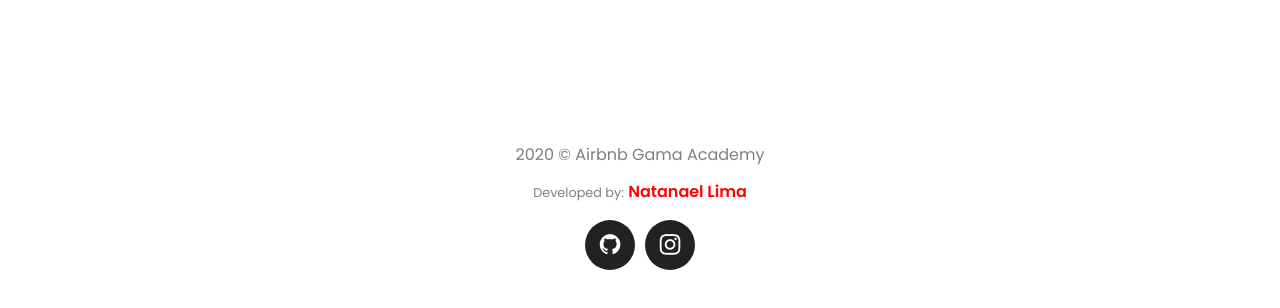
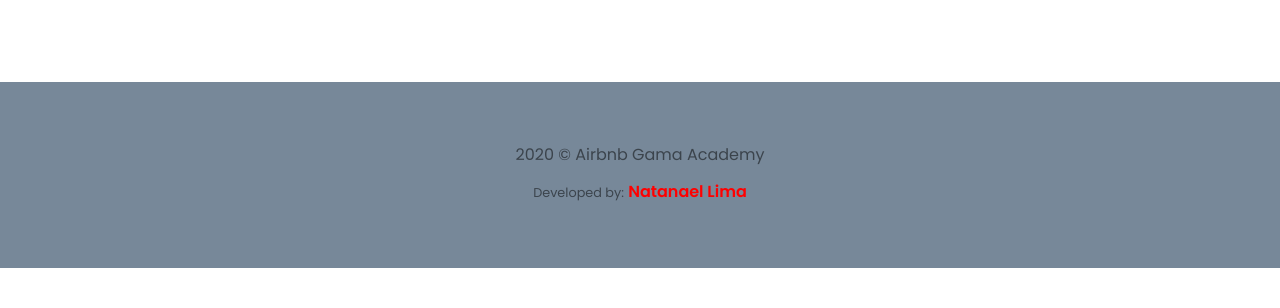
Before and after one commit to esdrasli/AirbnbGama, a plain HTML site: page index.html in a window 1280 px wide. Shown: the part 680-988 px from the top of the page. After the commit the page ends 948 px from the top, so only its background shows below. Drawn offline with nearby package versions, Linux system fonts and the light colour scheme; some packages are replaced by stand-ins of ours; no server answers; files whose address does not match are found by name.

Commit message:
add
footer

```diff
--- a/css/estilo.css
+++ b/css/estilo.css
@@ -100,7 +100,7 @@ a.paginate__link {
 a.paginate__link:hover { text-decoration: none; }
 
 /* Footer */
-.footer { background-color: darkgrays; }
+.footer { background-color: lightslategrey; }
 .footer__copyright { line-height: 50px; }
 .footer__developer span {
     font-weight: 600;
--- a/index.html
+++ b/index.html
@@ -99,20 +99,6 @@
             <div class="col-12 text-center mb-3 footer__developer">
                 <small class="text-black-50">Developed by:</small> <span>Natanael Lima</span>
             </div>
-            <div class="col-12 text-center">
-                <ul class="footer__networks">
-                    <li class="footer__networks--items">
-                        <a href="https://github.com/esdrasli/airbnbGama" class="footer__networks--link" target="_blank">
-                            <i class="fa fa-github" aria-hidden="true"></i>
-                        </a>
-                    </li>
-                    <li class="footer__networks--items">
-                        <a href="https://www.linkedin.com/in/natanael-esdras/" class="footer__networks--link" target="_blank">
-                            <i class="fa fa-instagram" aria-hidden="true"></i>
-                        </a>
-                    </li>
-                </ul>
-            </div>
         </div>
     </footer>
 
```
